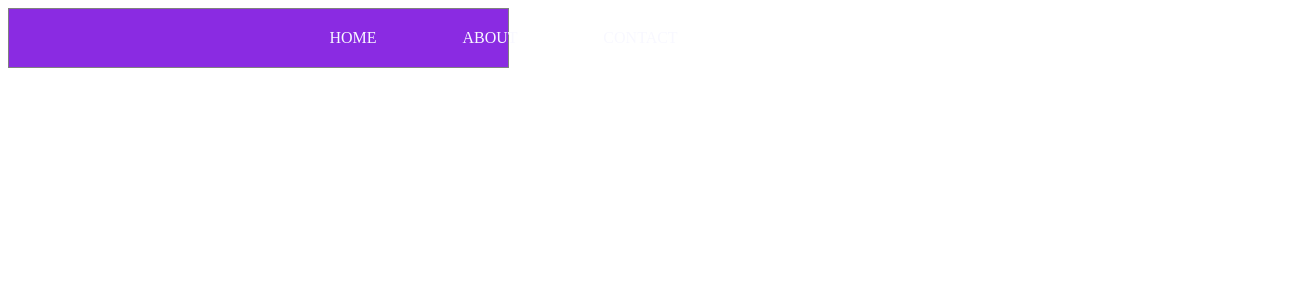
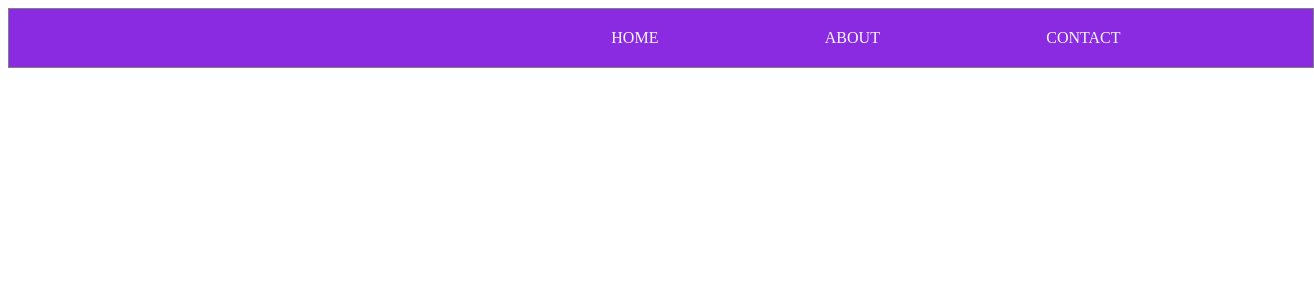
Before and after one commit to hricha05/React-app-practice, a React (Create React App) app: page / in a window 1280 px wide. Shown: the top 300 px of the page, 1314 px wide, since content can reach past the window. Built offline with nearby package versions, Linux system fonts and the light colour scheme.

Commit message:
modified App styling logic / changed file names from .JS to .JSX

```diff
--- a/src/components/App.css
+++ b/src/components/App.css
@@ -1,6 +1,6 @@
 .container {
     display: grid;
     /* grid-template-columns: 150px 150px 150px 150px 150px; */
-    grid-template-columns: repeat(8, 1fr);
+    grid-template-columns: repeat(1, 3fr);
     grid-auto-rows: minmax(100px auto);
 }
--- a/src/components/Header/header.js
+++ /dev/null
@@ -1,13 +0,0 @@
-import React, { Component } from 'react';
-
-import NavigationBar from './../NavigationBar/navigationBar'
-
-export default class Header extends Component {
-    render () {
-        return (
-          <div ClassName="Header">
-            <NavigationBar />
-          </div>
-        )
-    }
-}
```
Also changed, not shown: src/components/Login/login.js (deleted, +0 -21 lines).
